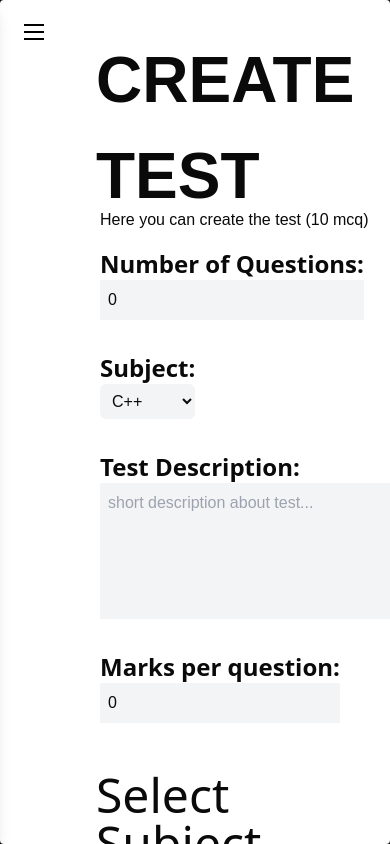
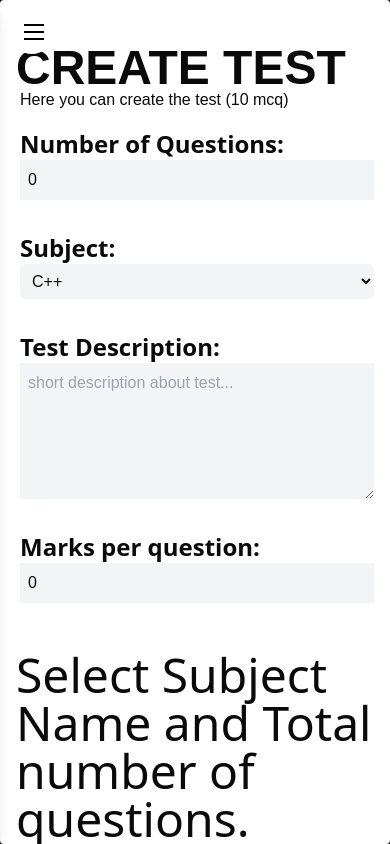
Before and after one commit to psapkale/intercord, a React (Vite) app in the folder frontend/: page /dashboard/createtest in a window 390 px wide. Built offline with nearby package versions, Linux system fonts and the light colour scheme; a web font is replaced by a local one.

Commit message:
chore: Responsiveness of Create Test DONE

```diff
--- a/frontend/src/pages/CreateTest.tsx
+++ b/frontend/src/pages/CreateTest.tsx
@@ -4,6 +4,7 @@ import { useState } from "react";
 import QuestionModel from "./QuestionModel";
 import { useUserDetails } from "@/utils/store";
 import axios from "axios";
+import toast from "react-hot-toast";
 
 // Question type
 export type question = {
@@ -16,7 +17,7 @@ const CreateTest = () => {
   const [test, setTest] = useState<question[]>([]);
   const [step, setStep] = useState(0);
   const [totalNumberOfQuestions, setTotalNumberOfQuestions] = useState(0);
-  const [subjectName, setSubjectName] = useState("C++");
+  const [subjectName, setSubjectName] = useState("c++");
   const [description, setDescription] = useState("");
   const [marksPerQuestion, setMarksPerQuestion] = useState(0);
 
@@ -34,7 +35,15 @@ const CreateTest = () => {
     if (step !== totalNumberOfQuestions - 1) setStep((step) => step + 1);
   };
 
-  console.log(user.token);
+  // Resetting the values after successfull test creation
+  const resetValues = () => {
+    setTest([]);
+    setStep(0);
+    setTotalNumberOfQuestions(0);
+    setSubjectName("c++");
+    setDescription("");
+    setMarksPerQuestion(0);
+  };
 
   // sending test to the backend
   const handleSubmit = async () => {
@@ -55,19 +64,19 @@ const CreateTest = () => {
         }
       );
 
-      console.log(data);
+      toast.success(data.data?.message);
+      resetValues();
     } catch (error) {
       console.log("Error in Create test", error);
     }
-    setStep(0);
   };
 
   return (
-    <div className="w-full h-full pl-[6rem] pt-[2rem]">
+    <div className="w-full h-full pl-[1rem] sm:pl-[2rem] lg:pl-[6rem] pt-[2rem]">
       <div className="flex flex-col gap-4 mb-[3rem]">
         <div>
           <h1
-            className="font-b uppercase font-bold text-[4rem] -mb-4"
+            className="font-b uppercase font-bold text-[3rem] sm:text-[4rem] -mb-4"
             id="title"
           >
             Create Test
@@ -75,7 +84,7 @@ const CreateTest = () => {
           <p className="pl-1">Here you can create the test (10 mcq)</p>
         </div>
         <div>
-          <div className="flex flex-wrap gap-8 pl-1">
+          <div className="flex max-lg:flex-col max-lg:pr-4 flex-wrap gap-8 pl-1">
             <div className="flex flex-col">
               <label
                 htmlFor="totalNumberOfQuestions"
--- a/frontend/src/pages/QuestionModel.tsx
+++ b/frontend/src/pages/QuestionModel.tsx
@@ -86,7 +86,8 @@ const QuestionModel = ({
             id="fn"
             required={true}
             value={mcq.question}
-            className="bg-[#F7F7F8] rounded-md py-2 text-black text-xl px-2 font-bold tracking-[0.1rem] w-[50rem] h-[6rem] outline-none"
+            placeholder="question...."
+            className="bg-[#F7F7F8] rounded-md py-2 text-black text-xl px-2 font-bold tracking-[0.1rem] w-[97%] h-[6rem] outline-none"
             onChange={(e) => {
               setMcq({ ...mcq, question: e.target.value });
             }}
```
Also changed, not shown: frontend/src/pages/Home/Home.css (added), 1 other file (tests, documents, lock files or other folders).
